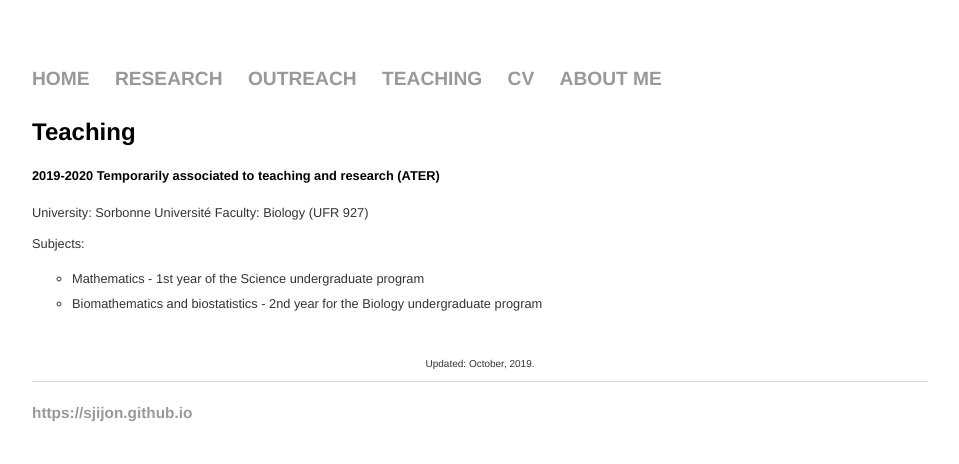
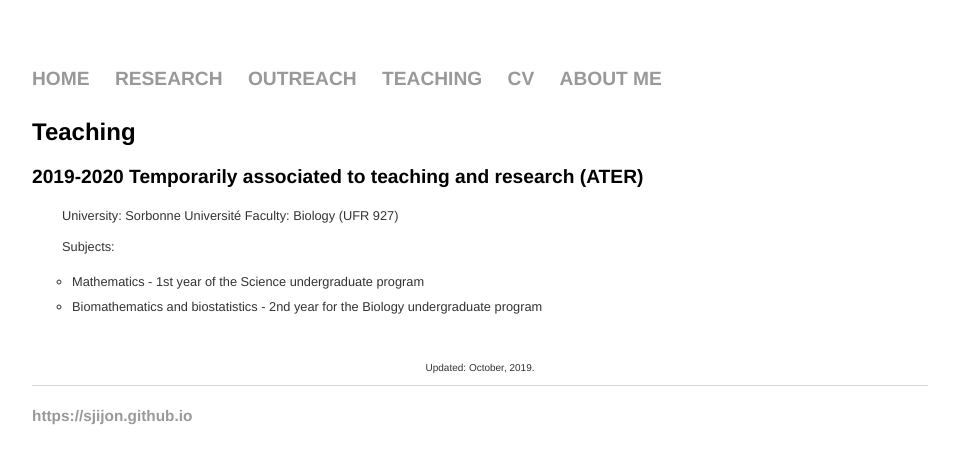
Before and after one commit to sjijon/sjijon.github.io, a Jekyll site: the page built from teaching.html, in a window 1280 px wide. Shown: the top 464 px of the page, without its empty margins (160-1119 px from the left). Built offline with Jekyll 4.4.1, drawn with Linux system fonts in a browser that asks for light colours.

Commit message:
Update teaching.html

```diff
--- a/teaching.html
+++ b/teaching.html
@@ -2,16 +2,14 @@
 layout: default
 title: Teaching
 ---
-
+<div class="blurb">
 	<h2>Teaching</h2>
-		  <h5>
-			  2019-2020 Temporarily associated to teaching and research (ATER)
-		  </h5>
-		  <p>
+	<h3>2019-2020 Temporarily associated to teaching and research (ATER)</h5>
+	<p style="padding-left:30px;">
 		University: Sorbonne Université
 		Faculty: Biology (UFR 927)
 	</p>
-		  <p>
+	<p style="padding-left:30px;">
 		Subjects:
 	<ul>
 		<li>Mathematics - 1st year of the Science undergraduate program</li>
@@ -22,3 +20,4 @@ title: Teaching
 	<p style="font-size:10px;text-align:center;">
 		Updated: October, 2019.
 	</p>
+</div><!-- /.blurb -->
```
Lines whose indentation alone changed are shown as unchanged.
